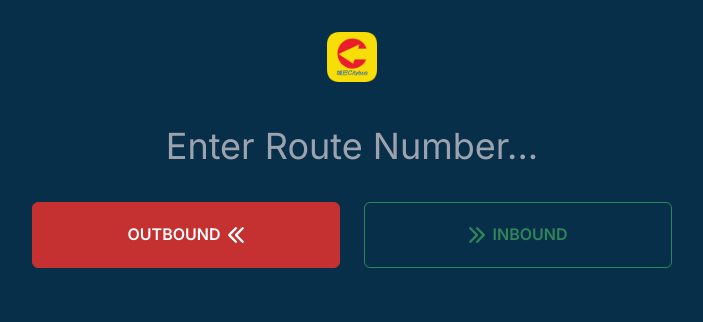
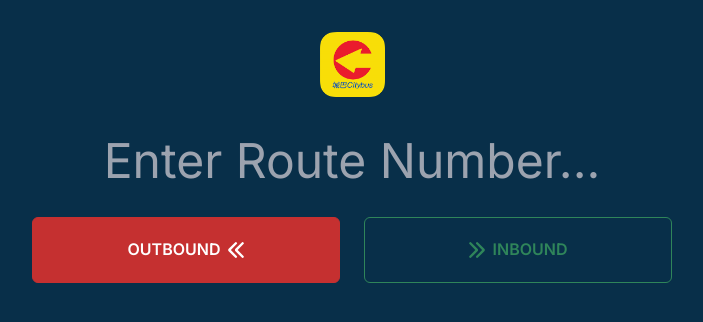
Before and after one commit to hooliceo/hk-bus-app, a Next.js app: page /hk-bus/ in a window 1280 px wide. Shown: the top 322 px of the page, without its empty margins (288-991 px from the left). Built offline with nearby package versions, Linux system fonts and the light colour scheme.

Commit message:
Fix clear route bug

```diff
--- a/app/page.tsx
+++ b/app/page.tsx
@@ -35,8 +35,6 @@ export default function Home() {
   //Update localStorage as state changes
   useEffect(() => {
     localStorage.setItem("history", JSON.stringify(history));
-
-    setRoute("");
   }, [history]);
 
   useEffect(() => {
@@ -72,7 +70,7 @@ export default function Home() {
       clearTimeout(timeoutID);
       setIsLoading(false);
     };
-  }, [direction, history.length, route]);
+  }, [direction, route]);
 
   const handleChange = (ev: ChangeEvent<HTMLInputElement>) => {
     setRoute(ev.target.value);
@@ -89,8 +87,8 @@ export default function Home() {
       <Box mb={8}>
         <Image
           src={"/hk-bus/ctbapp_logo.png"}
-          width={50}
-          height={50}
+          width={65}
+          height={65}
           alt="Citybus logo"
         />
       </Box>
@@ -105,7 +103,7 @@ export default function Home() {
         mb={6}
         border="none"
         color="white"
-        fontSize={["24px", null, "36px"]}
+        fontSize={["36px", null, "48px"]}
         textAlign="center"
       />
 
```
